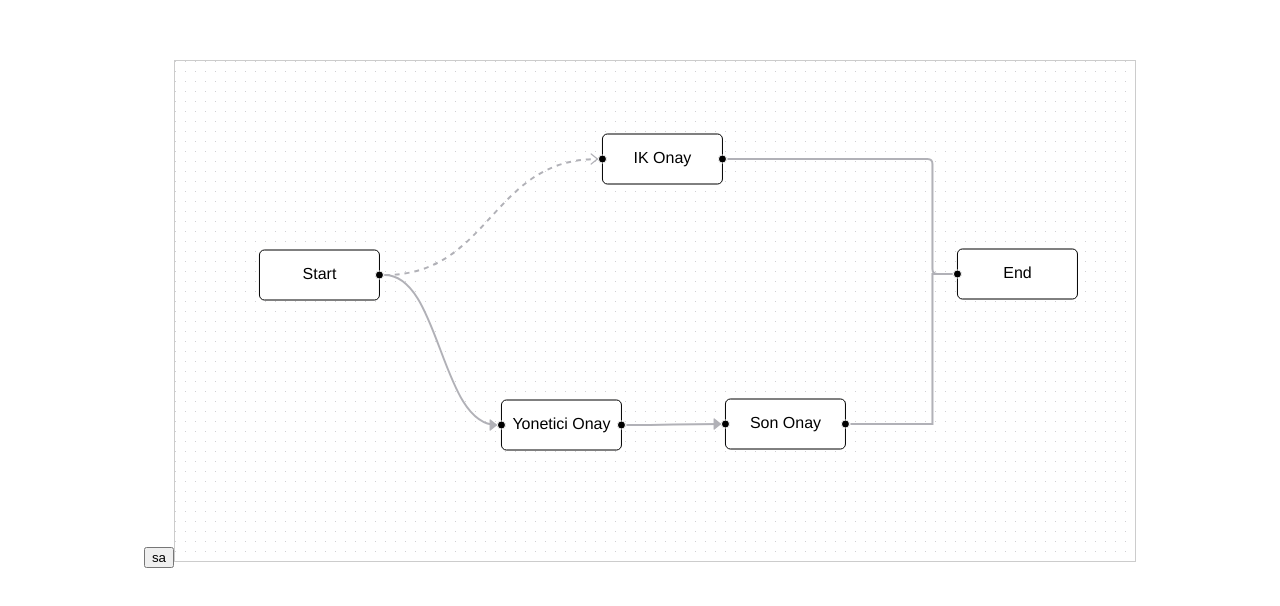
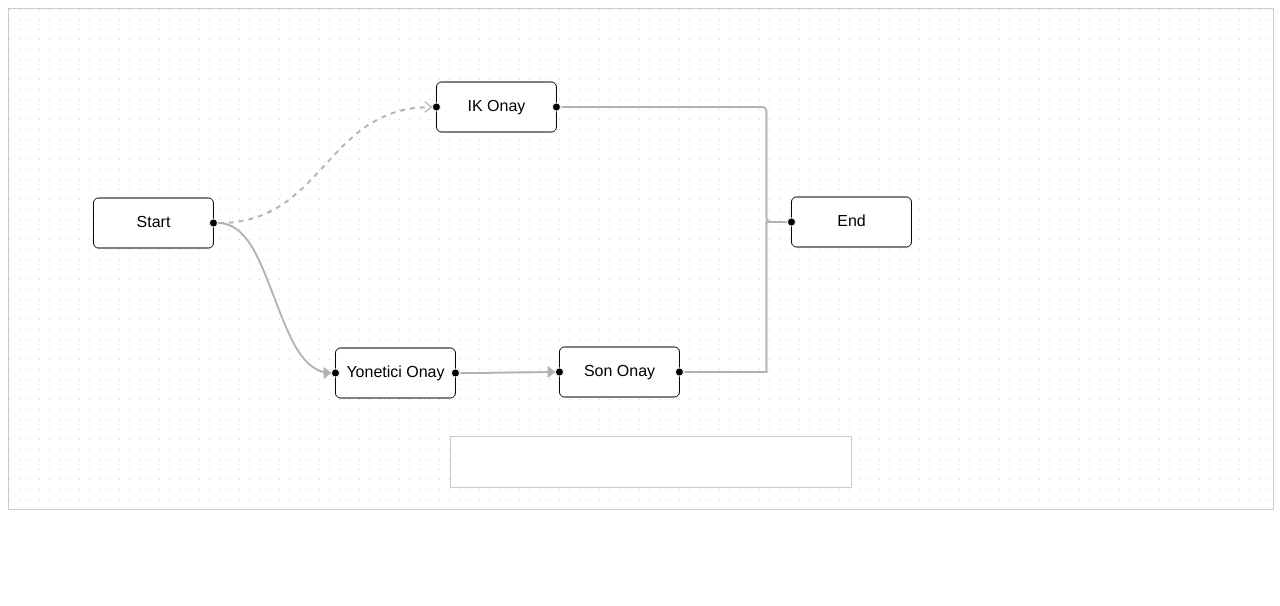
Before and after one commit to ahmetkoprulu/Vue2-flow, a Vue app: page / in a window 1280 px wide. Shown: the top 606 px of the page. Built offline with nearby package versions, Linux system fonts and the light colour scheme.

Commit message:
Added chart footer slot

```diff
--- a/src/App.vue
+++ b/src/App.vue
@@ -4,7 +4,12 @@
       @connection-click="onConnectionClicked"
       @node-click="onConnectionClicked"
       @node-contextmenu="onConnectionClicked"
-    />
+      :nodes="nodes"
+      :connections="connections"
+      :footer-style="{ 'margin-left': '35%' }"
+    >
+      <div class="w-100" slot="footer"><div class="toolbar"></div></div>
+    </Chart>
   </div>
 </template>
 
@@ -12,6 +17,128 @@
 import Chart from "./components/FlowChart.vue";
 export default {
   name: "App",
+  data() {
+    return {
+      nodes: [
+        {
+          id: 1,
+          x: 84.453125,
+          y: 189,
+          width: 120,
+          height: 50,
+          name: "Start",
+          type: "input",
+          shape: "rect",
+        },
+        {
+          id: 2,
+          x: 782.453125,
+          y: 188,
+          width: 120,
+          height: 50,
+          name: "End",
+          type: "output",
+          shape: "rect",
+        },
+        {
+          id: "d070e195-b70c-4635-b639-b6d27e1f5b1e",
+          x: 427.453125,
+          y: 73,
+          width: 120,
+          height: 50,
+          name: "IK Onay",
+          type: "start",
+          shape: "rect",
+        },
+        {
+          id: "9519aec4-52df-47a6-b2f0-b84c177eafbe",
+          x: 326.453125,
+          y: 339,
+          width: 120,
+          height: 50,
+          name: "Yonetici Onay",
+          type: "start",
+          shape: "rect",
+        },
+        {
+          id: "0a7b48ec-cbd1-4f9a-8491-a80941712f99",
+          x: 550.453125,
+          y: 338,
+          width: 120,
+          height: 50,
+          name: "Son Onay",
+          type: "start",
+          shape: "rect",
+        },
+      ],
+      connections: [
+        {
+          id: "357080f7-b3d3-4d4a-bfdd-0ddfb6c42905",
+          source: {
+            id: 1,
+            position: "right",
+          },
+          destination: {
+            id: "d070e195-b70c-4635-b639-b6d27e1f5b1e",
+            position: "left",
+          },
+          type: "bezier",
+          animated: true,
+          markerEnd: "arrow",
+        },
+        {
+          id: "b3c13204-0003-4619-ad92-8514eeaf9e6c",
+          source: {
+            id: 1,
+            position: "right",
+          },
+          destination: {
+            id: "9519aec4-52df-47a6-b2f0-b84c177eafbe",
+            position: "left",
+          },
+          type: "bezier",
+          markerEnd: "arrowclosed",
+        },
+        {
+          id: "c7712c70-07cf-42e4-ae72-289407decb42",
+          source: {
+            id: "9519aec4-52df-47a6-b2f0-b84c177eafbe",
+            position: "right",
+          },
+          destination: {
+            id: "0a7b48ec-cbd1-4f9a-8491-a80941712f99",
+            position: "left",
+          },
+          type: "bezier",
+          markerEnd: "arrowclosed",
+        },
+        {
+          id: "0dbba44a-3356-4504-b814-6b08ae3a005d",
+          source: {
+            id: "d070e195-b70c-4635-b639-b6d27e1f5b1e",
+            position: "right",
+          },
+          destination: {
+            id: 2,
+            position: "left",
+          },
+          type: "smoothstep",
+        },
+        {
+          id: "0936c57d-680a-4ec6-8bc8-6c73feb04c74",
+          source: {
+            id: "0a7b48ec-cbd1-4f9a-8491-a80941712f99",
+            position: "right",
+          },
+          destination: {
+            id: 2,
+            position: "left",
+          },
+          type: "step",
+        },
+      ],
+    };
+  },
   methods: {
     onConnectionClicked(conn) {
       console.log(conn);
@@ -24,12 +151,20 @@ export default {
 </script>
 
 <style>
+.toolbar {
+  width: 400px;
+  height: 50px;
+  border: 1px solid #ccc;
+  background-color: white;
+  display: flex;
+  margin-left: auto;
+  margin-right: auto;
+  margin-bottom: 20px;
+}
+
 #app {
   font-family: Avenir, Helvetica, Arial, sans-serif;
   -webkit-font-smoothing: antialiased;
   -moz-osx-font-smoothing: grayscale;
-  text-align: center;
-  color: #2c3e50;
-  margin-top: 60px;
 }
 </style>
--- a/src/components/FlowChart.vue
+++ b/src/components/FlowChart.vue
@@ -1,10 +1,9 @@
 <template>
-  <div>
-    <button @click="addNode">sa</button>
+  <div class="chart__container">
     <svg
-      style="border: 1px solid #ccc"
-      width="960"
-      height="500"
+      id="chart"
+      :width="width"
+      :height="height"
       @mousemove="onChartMouseMove"
       @mouseup="onChartMouseUp"
       @contextmenu.prevent="$emit('chart-contextmenu', $event)"
@@ -19,7 +18,7 @@
           @connected="onConnected"
           @click="$emit('node-click', $event)"
           @contextmenu="$emit('node-contextmenu', $event)"
-          v-for="n in internalNodes"
+          v-for="n in nodes"
           :key="n.id"
         />
       </g>
@@ -35,6 +34,9 @@
       </g>
       <ConnectionLine :info="connectingInfo" v-if="connecting" />
     </svg>
+    <div class="chart__footer" :style="footerStyle">
+      <slot name="footer" />
+    </div>
   </div>
 </template>
 
@@ -52,124 +54,6 @@ export default {
   name: "FlowChart",
   data() {
     return {
-      internalNodes: [
-        {
-          id: 1,
-          x: 84.453125,
-          y: 189,
-          width: 120,
-          height: 50,
-          name: "Start",
-          type: "input",
-          shape: "rect",
-        },
-        {
-          id: 2,
-          x: 782.453125,
-          y: 188,
-          width: 120,
-          height: 50,
-          name: "End",
-          type: "output",
-          shape: "rect",
-        },
-        {
-          id: "d070e195-b70c-4635-b639-b6d27e1f5b1e",
-          x: 427.453125,
-          y: 73,
-          width: 120,
-          height: 50,
-          name: "IK Onay",
-          type: "start",
-          shape: "rect",
-        },
-        {
-          id: "9519aec4-52df-47a6-b2f0-b84c177eafbe",
-          x: 326.453125,
-          y: 339,
-          width: 120,
-          height: 50,
-          name: "Yonetici Onay",
-          type: "start",
-          shape: "rect",
-        },
-        {
-          id: "0a7b48ec-cbd1-4f9a-8491-a80941712f99",
-          x: 550.453125,
-          y: 338,
-          width: 120,
-          height: 50,
-          name: "Son Onay",
-          type: "start",
-          shape: "rect",
-        },
-      ],
-      internalConnections: [
-        {
-          id: "357080f7-b3d3-4d4a-bfdd-0ddfb6c42905",
-          source: {
-            id: 1,
-            position: "right",
-          },
-          destination: {
-            id: "d070e195-b70c-4635-b639-b6d27e1f5b1e",
-            position: "left",
-          },
-          type: "bezier",
-          animated: true,
-          markerEnd: "arrow",
-        },
-        {
-          id: "b3c13204-0003-4619-ad92-8514eeaf9e6c",
-          source: {
-            id: 1,
-            position: "right",
-          },
-          destination: {
-            id: "9519aec4-52df-47a6-b2f0-b84c177eafbe",
-            position: "left",
-          },
-          type: "bezier",
-          markerEnd: "arrowclosed",
-        },
-        {
-          id: "c7712c70-07cf-42e4-ae72-289407decb42",
-          source: {
-            id: "9519aec4-52df-47a6-b2f0-b84c177eafbe",
-            position: "right",
-          },
-          destination: {
-            id: "0a7b48ec-cbd1-4f9a-8491-a80941712f99",
-            position: "left",
-          },
-          type: "bezier",
-          markerEnd: "arrowclosed",
-        },
-        {
-          id: "0dbba44a-3356-4504-b814-6b08ae3a005d",
-          source: {
-            id: "d070e195-b70c-4635-b639-b6d27e1f5b1e",
-            position: "right",
-          },
-          destination: {
-            id: 2,
-            position: "left",
-          },
-          type: "smoothstep",
-        },
-        {
-          id: "0936c57d-680a-4ec6-8bc8-6c73feb04c74",
-          source: {
-            id: "0a7b48ec-cbd1-4f9a-8491-a80941712f99",
-            position: "right",
-          },
-          destination: {
-            id: 2,
-            position: "left",
-          },
-          type: "step",
-        },
-      ],
       connecting: false,
       connectingInfo: {
         source: null,
@@ -183,14 +67,12 @@ export default {
   },
   computed: {
     includedConnection() {
-      return this.internalConnections
+      return this.connections
         .map((conn) => {
-          let sourceNode = this.internalNodes.find(
-            (node) => node.id == conn.source.id
-          );
+          let sourceNode = this.nodes.find((node) => node.id == conn.source.id);
           if (!sourceNode) return null;
 
-          let destNode = this.internalNodes.find(
+          let destNode = this.nodes.find(
             (node) => node.id == conn.destination.id
           );
           if (!destNode) return null;
@@ -210,7 +92,7 @@ export default {
         .filter((conn) => conn != null);
     },
     connectionMarkers() {
-      return this.internalConnections.filter((conn) => conn.markerEnd);
+      return this.connections.filter((conn) => conn.markerEnd);
     },
   },
   mounted() {
@@ -228,7 +110,7 @@ export default {
   },
   methods: {
     addNode() {
-      this.internalNodes.push({
+      this.nodes.push({
         id: uuidv4(),
         x: 0,
         y: 0,
@@ -266,14 +148,14 @@ export default {
     },
     onConnected(_, n, c) {
       this.connecting = false;
-      let existConnection = this.internalConnections.find(
+      let existConnection = this.connections.find(
         (conn) =>
           conn.source.id == this.connectingInfo.source.id &&
           conn.destination.id == n.id
       );
       if (existConnection) return;
 
-      this.internalConnections.push({
+      this.connections.push({
         id: uuidv4(),
         source: {
           id: this.connectingInfo.source.id,
@@ -309,12 +191,6 @@ export default {
       this.connecting = false;
     },
   },
-  props: {
-    width: { type: [String, Number], default: "500px" },
-    height: { type: [String, Number], default: "500px" },
-    canvasWidth: { type: [String, Number], default: "1000px" },
-    canvasHeight: { type: [String, Number], default: "1000px" },
-  },
   watch: {
     selectedNode(n, o) {
       if (n) {
@@ -323,13 +199,22 @@ export default {
       if (o) {
       }
     },
-    // internalNodes: {
+    // nodes: {
     //   deep: true,
     //   handler: function (n) {
     //     console.log("sa");
     //     this.renderNodes();
     //   },
     // },
+  },
+  props: {
+    width: { type: [String, Number], default: "100%" },
+    height: { type: [String, Number], default: "500px" },
+    nodes: { type: Array, default: () => [] },
+    connections: { type: Array, default: () => [] },
+    canvasWidth: { type: [String, Number], default: "1000px" },
+    canvasHeight: { type: [String, Number], default: "1000px" },
+    footerStyle: { type: Object, default: () => {} },
   },
   components: {
     Background,
--- a/src/components/index.css
+++ b/src/components/index.css
@@ -11,9 +11,6 @@
 }
 
 #chart {
-  position: relative;
-  width: 800px;
-  height: 600px;
   border: 1px solid #ccc;
 }
 
@@ -23,9 +20,7 @@
 }
 
 .chart__container {
-  position: absolute;
-  height: 100%;
-  width: 100%;
+  position: relative;
   left: 0;
   top: 0;
 }
@@ -81,8 +76,15 @@
   transform-origin: 0 0;
   box-sizing: border-box;
 }
+
+.chart__footer {
+  position: absolute;
+  bottom: 6px;
+}
+
 .chart__arrowhead {
 }
+
 .chart__minimap {
   position: absolute;
   z-index: 5;
```
